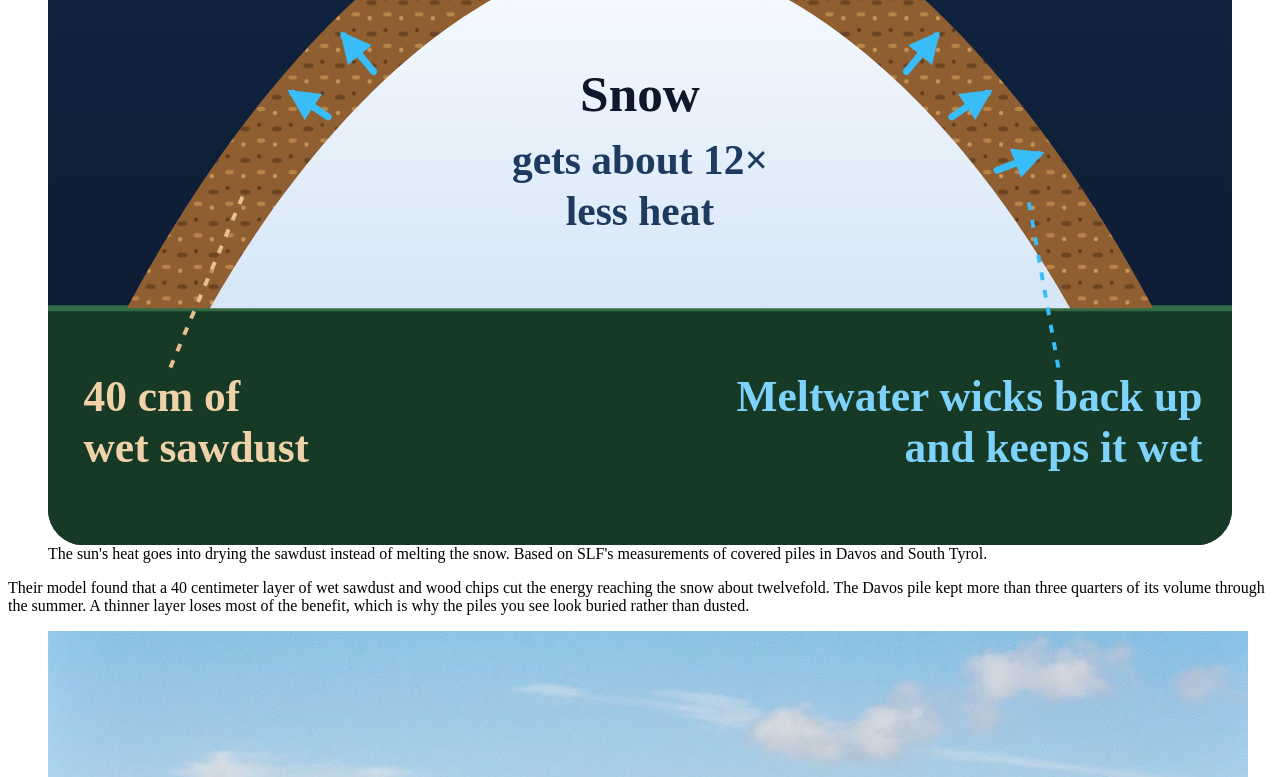
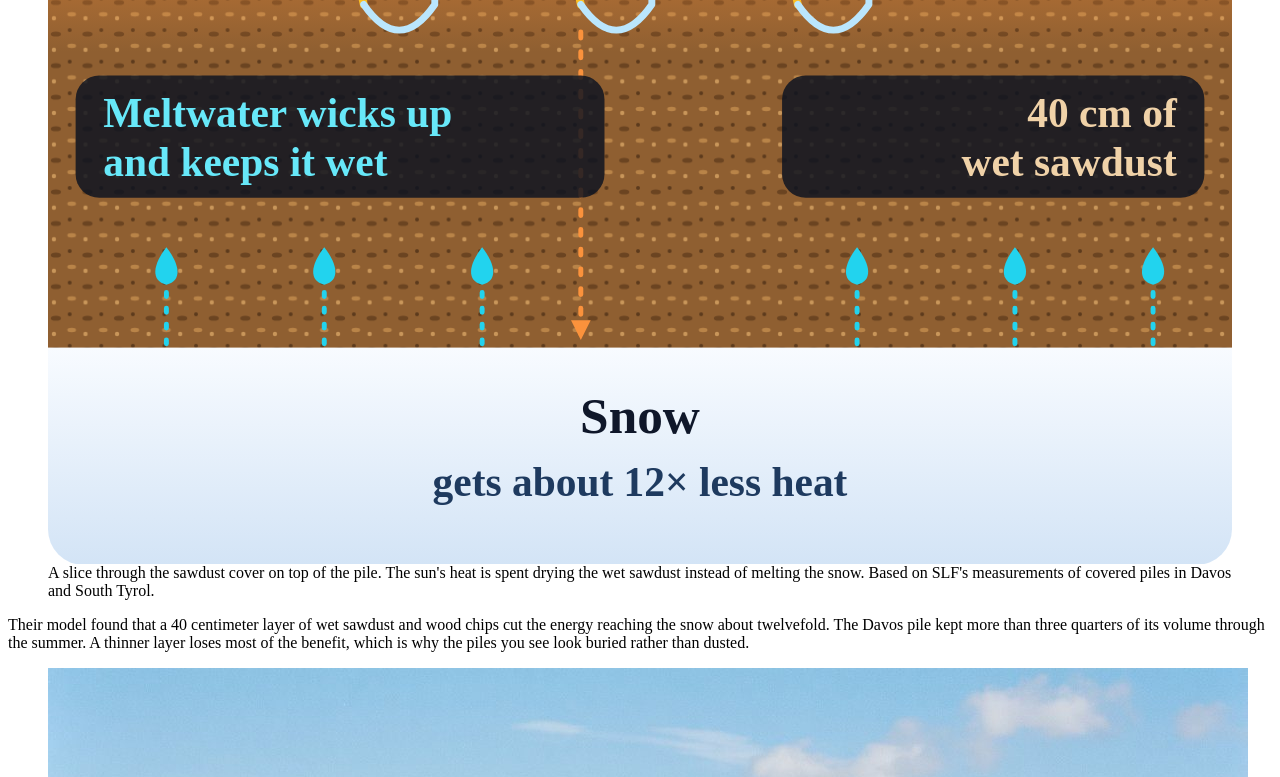
Before and after one commit to kevinm-creator/goski-website, a plain HTML site: page stories-src/snow-farming/body.html in a window 1280 px wide. Shown: the part 2382-3159 px from the top of the page. Drawn offline with Linux system fonts and the light colour scheme; files whose address does not match are found by name.

Commit message:
Sawdust diagram v4: show the heat bouncing back out, not cold escaping
v1's arrows ran from the snow out through the sawdust, which read as the
cold escaping. v4 is a slice through the cover: the sun heats the wet top
layer, that heat turns around and leaves as the water evaporates, only a thin
trickle reaches the snow (about 12x less), and meltwater wicks up as drops
to keep it wet. Labels only say what the article says.

Co-Authored-By: Claude Opus 5.5 <noreply@anthropic.com>

```diff
--- a/stories-src/snow-farming/body.html
+++ b/stories-src/snow-farming/body.html
@@ -17,59 +17,47 @@
 <p>Sawdust works partly like a blanket, but the clever part is that it stays wet. Researchers at the WSL Institute for Snow and Avalanche Research SLF in Davos measured covered piles in Davos and South Tyrol over a full summer. Most of the sun's energy never reached the snow. The damp sawdust and wood chips soaked it up, and as the moisture evaporated it carried that heat away into the air. Meltwater from the pile keeps wicking back up into the chips, so the cooling keeps going all summer.</p>
 
 <figure class="story-figure story-diagram">
-  <svg viewBox="0 0 600 520" role="img" aria-labelledby="sawdust-title sawdust-desc">
+  <svg viewBox="0 0 600 530" role="img" aria-labelledby="sawdust-title sawdust-desc">
     <title id="sawdust-title">How wet sawdust keeps a snow pile through summer</title>
-    <desc id="sawdust-desc">A cross-section of a snow pile under a 40 centimeter layer of wet sawdust. The sun heats the wet sawdust, water evaporating from it carries the heat away, meltwater wicks back up and keeps it wet, and the snow underneath gets about twelve times less heat.</desc>
+    <desc id="sawdust-desc">A slice through the 40 centimeter sawdust cover on a snow pile. The sun heats the top of the wet sawdust, and that heat leaves again with the water evaporating from it. Meltwater wicks back up from the snow and keeps the sawdust wet. The snow underneath gets about twelve times less heat.</desc>
     <defs>
-      <linearGradient id="sd-sky" x1="0" y1="0" x2="0" y2="1"><stop offset="0" stop-color="#13284a"/><stop offset="1" stop-color="#0c1a2e"/></linearGradient>
-      <linearGradient id="sd-snow" x1="0" y1="0" x2="0" y2="1"><stop offset="0" stop-color="#f8fbff"/><stop offset="1" stop-color="#d6e6f7"/></linearGradient>
+      <linearGradient id="sd-sky" x1="0" y1="0" x2="0" y2="1"><stop offset="0" stop-color="#13284a"/><stop offset="1" stop-color="#0d1c33"/></linearGradient>
+      <linearGradient id="sd-snow" x1="0" y1="0" x2="0" y2="1"><stop offset="0" stop-color="#f8fbff"/><stop offset="1" stop-color="#d3e4f6"/></linearGradient>
+      <linearGradient id="sd-warm" x1="0" y1="0" x2="0" y2="1"><stop offset="0" stop-color="#fb923c" stop-opacity=".55"/><stop offset="1" stop-color="#fb923c" stop-opacity="0"/></linearGradient>
       <pattern id="sd-chips" width="16" height="16" patternUnits="userSpaceOnUse"><rect width="16" height="16" fill="#8f5f31"/><ellipse cx="4" cy="5" rx="2.6" ry="1.3" fill="#6b4421"/><ellipse cx="12" cy="11" rx="2.2" ry="1.1" fill="#b98448"/><circle cx="11" cy="3" r="1" fill="#5c3a1c"/><circle cx="3" cy="13" r="1.1" fill="#c9965a"/></pattern>
-      <marker id="sd-sun-head" viewBox="0 0 10 10" refX="8" refY="5" markerWidth="5" markerHeight="5" orient="auto"><path d="M0 0L10 5L0 10z" fill="#fbbf24"/></marker>
-      <marker id="sd-blue-head" viewBox="0 0 10 10" refX="8" refY="5" markerWidth="4.5" markerHeight="4.5" orient="auto"><path d="M0 0L10 5L0 10z" fill="#38bdf8"/></marker>
       <marker id="sd-vap-head" viewBox="0 0 10 10" refX="8" refY="5" markerWidth="4.5" markerHeight="4.5" orient="auto"><path d="M0 0L10 5L0 10z" fill="#bae6fd"/></marker>
       <marker id="sd-heat-head" viewBox="0 0 10 10" refX="8" refY="5" markerWidth="4" markerHeight="4" orient="auto"><path d="M0 0L10 5L0 10z" fill="#fb923c"/></marker>
     </defs>
-    <rect width="600" height="520" rx="18" fill="url(#sd-sky)"/>
-    <path d="M0 400H600V502a18 18 0 0 1-18 18H18a18 18 0 0 1-18-18z" fill="#173a26"/>
-    <path d="M0 400H600" stroke="#2f6b45" stroke-width="3"/>
-    <!-- the pile: sawdust layer over the snow -->
-    <path d="M40 400C120 250 220 175 300 172C380 175 480 250 560 400Z" fill="url(#sd-chips)"/>
-    <path d="M82 400C150 280 235 222 300 220C365 222 450 280 518 400Z" fill="url(#sd-snow)"/>
-    <!-- sun and its heat -->
-    <g stroke="#fbbf24" stroke-width="3.5" stroke-linecap="round">
-      <path d="M70 26V16M70 120V110M28 68H18M122 68H112M40 38l-7-7M100 98l7 7M40 98l-7 7M100 38l7-7"/>
+    <path d="M18 0H582a18 18 0 0 1 18 18V200H0V18A18 18 0 0 1 18 0z" fill="url(#sd-sky)"/>
+    <rect y="200" width="600" height="220" fill="url(#sd-chips)"/>
+    <rect y="200" width="600" height="70" fill="url(#sd-warm)"/>
+    <path d="M0 420H600V512a18 18 0 0 1-18 18H18a18 18 0 0 1-18-18z" fill="url(#sd-snow)"/>
+    <!-- sun -->
+    <g stroke="#fbbf24" stroke-width="3.5" stroke-linecap="round"><path d="M58 18V8M58 108V98M16 58H6M110 58H100M28 28l-7-7M88 88l7 7M28 88l-7 7M88 28l7-7"/></g>
+    <circle cx="58" cy="58" r="26" fill="#fbbf24"/>
+    <text x="124" y="40" fill="#fde68a" font-size="22" font-weight="700">The sun heats the</text>
+    <text x="124" y="66" fill="#fde68a" font-size="22" font-weight="700">wet top layer</text>
+    <!-- heat comes in, turns around in the wet top layer, and leaves as vapor -->
+    <g stroke="#fbbf24" stroke-width="4" stroke-linecap="round" stroke-linejoin="round" fill="none"><path d="M95 100L150 200L160 246" /><path d="M205 100L260 200L270 246" /><path d="M315 100L370 200L380 246" /></g>
+    <g stroke="#bae6fd" stroke-width="3.5" stroke-linecap="round" stroke-linejoin="round" fill="none" marker-end="url(#sd-vap-head)"><path d="M160 246Q178 272 196 246L196 200c-11-12 11-24 0-36s11-24 0-36s11-22 0-30" /><path d="M270 246Q288 272 306 246L306 200c-11-12 11-24 0-36s11-24 0-36s11-22 0-30" /><path d="M380 246Q398 272 416 246L416 200c-11-12 11-24 0-36s11-24 0-36s11-22 0-30" /></g>
+    <text x="588" y="40" fill="#bae6fd" font-size="22" font-weight="700" text-anchor="end">…then goes back out</text>
+    <text x="588" y="66" fill="#bae6fd" font-size="22" font-weight="700" text-anchor="end">as water evaporates</text>
+    <!-- only a little keeps going down -->
+    <path d="M270 260V414" stroke="#fb923c" stroke-width="2.5" stroke-dasharray="3 7" stroke-linecap="round" marker-end="url(#sd-heat-head)"/>
+    <!-- meltwater wicking back up -->
+    <path d="M60 418V392" stroke="#22d3ee" stroke-width="2.5" stroke-dasharray="2 6" stroke-linecap="round"/><path d="M60 369C67 378 68 386 60 388C52 386 53 378 60 369Z" fill="#22d3ee"/><path d="M140 418V392" stroke="#22d3ee" stroke-width="2.5" stroke-dasharray="2 6" stroke-linecap="round"/><path d="M140 369C147 378 148 386 140 388C132 386 133 378 140 369Z" fill="#22d3ee"/><path d="M220 418V392" stroke="#22d3ee" stroke-width="2.5" stroke-dasharray="2 6" stroke-linecap="round"/><path d="M220 369C227 378 228 386 220 388C212 386 213 378 220 369Z" fill="#22d3ee"/><path d="M410 418V392" stroke="#22d3ee" stroke-width="2.5" stroke-dasharray="2 6" stroke-linecap="round"/><path d="M410 369C417 378 418 386 410 388C402 386 403 378 410 369Z" fill="#22d3ee"/><path d="M490 418V392" stroke="#22d3ee" stroke-width="2.5" stroke-dasharray="2 6" stroke-linecap="round"/><path d="M490 369C497 378 498 386 490 388C482 386 483 378 490 369Z" fill="#22d3ee"/><path d="M560 418V392" stroke="#22d3ee" stroke-width="2.5" stroke-dasharray="2 6" stroke-linecap="round"/><path d="M560 369C567 378 568 386 560 388C552 386 553 378 560 369Z" fill="#22d3ee"/>
+    <g font-size="21" font-weight="700">
+      <rect x="14" y="282" width="268" height="62" rx="12" fill="#0a1220" fill-opacity=".82"/>
+      <text x="28" y="308" fill="#67e8f9">Meltwater wicks up</text>
+      <text x="28" y="333" fill="#67e8f9">and keeps it wet</text>
+      <rect x="372" y="282" width="214" height="62" rx="12" fill="#0a1220" fill-opacity=".82"/>
+      <text x="572" y="308" fill="#f0d2a8" text-anchor="end">40 cm of</text>
+      <text x="572" y="333" fill="#f0d2a8" text-anchor="end">wet sawdust</text>
     </g>
-    <circle cx="70" cy="68" r="27" fill="#fbbf24"/>
-    <g stroke="#fbbf24" stroke-width="4" stroke-linecap="round" fill="none" marker-end="url(#sd-sun-head)">
-      <path d="M96 104L160 213"/><path d="M110 96L212 180"/><path d="M124 86L252 164"/>
-    </g>
-    <text x="134" y="58" fill="#fde68a" font-size="22" font-weight="700">Sun heats the</text>
-    <text x="134" y="84" fill="#fde68a" font-size="22" font-weight="700">wet sawdust</text>
-    <!-- evaporation -->
-    <g stroke="#bae6fd" stroke-width="3.5" stroke-linecap="round" fill="none" marker-end="url(#sd-vap-head)">
-      <path d="M340 166c-10-11 10-22 0-33s10-22 0-31"/><path d="M380 182c-10-11 10-22 0-33s10-22 0-31"/><path d="M428 214c-10-11 10-22 0-33s10-22 0-31"/>
-    </g>
-    <text x="585" y="58" fill="#bae6fd" font-size="22" font-weight="700" text-anchor="end">Water evaporates and</text>
-    <text x="585" y="84" fill="#bae6fd" font-size="22" font-weight="700" text-anchor="end">carries the heat away</text>
-    <!-- meltwater wicking back up into the chips -->
-    <g stroke="#38bdf8" stroke-width="3.5" stroke-linecap="round" fill="none" marker-end="url(#sd-blue-head)">
-      <path d="M435 280L450 262"/><path d="M458 303L476 291"/><path d="M481 330L502 322"/>
-      <path d="M165 280L150 262"/><path d="M142 303L124 291"/>
-    </g>
-    <path d="M512 430L497 346" stroke="#38bdf8" stroke-width="2" stroke-dasharray="4 5"/>
-    <text x="585" y="452" fill="#7dd3fc" font-size="22" font-weight="700" text-anchor="end">Meltwater wicks back up</text>
-    <text x="585" y="478" fill="#7dd3fc" font-size="22" font-weight="700" text-anchor="end">and keeps it wet</text>
-    <!-- the layer -->
-    <path d="M62 430L100 340" stroke="#e7c08f" stroke-width="2" stroke-dasharray="4 5"/>
-    <text x="18" y="452" fill="#f0d2a8" font-size="22" font-weight="700">40 cm of</text>
-    <text x="18" y="478" fill="#f0d2a8" font-size="22" font-weight="700">wet sawdust</text>
-    <!-- only a trickle of heat gets through -->
-    <path d="M300 142V232" stroke="#fb923c" stroke-width="2.5" stroke-dasharray="3 6" stroke-linecap="round" marker-end="url(#sd-heat-head)"/>
-    <text x="300" y="300" fill="#0f172a" font-size="26" font-weight="800" text-anchor="middle">Snow</text>
-    <text x="300" y="332" fill="#1e3a5f" font-size="21" font-weight="700" text-anchor="middle">gets about 12×</text>
-    <text x="300" y="358" fill="#1e3a5f" font-size="21" font-weight="700" text-anchor="middle">less heat</text>
+    <text x="300" y="463" fill="#0f172a" font-size="26" font-weight="800" text-anchor="middle">Snow</text>
+    <text x="300" y="495" fill="#1e3a5f" font-size="21" font-weight="700" text-anchor="middle">gets about 12× less heat</text>
   </svg>
-  <figcaption>The sun's heat goes into drying the sawdust instead of melting the snow. Based on SLF's measurements of covered piles in Davos and South Tyrol.</figcaption>
+  <figcaption>A slice through the sawdust cover on top of the pile. The sun's heat is spent drying the wet sawdust instead of melting the snow. Based on SLF's measurements of covered piles in Davos and South Tyrol.</figcaption>
 </figure>
 <p>Their model found that a 40 centimeter layer of wet sawdust and wood chips cut the energy reaching the snow about twelvefold. The Davos pile kept more than three quarters of its volume through the summer. A thinner layer loses most of the benefit, which is why the piles you see look buried rather than dusted.</p>
 
```
Also changed, not shown: stories/snow-farming/index.html (+33 -45 lines).
